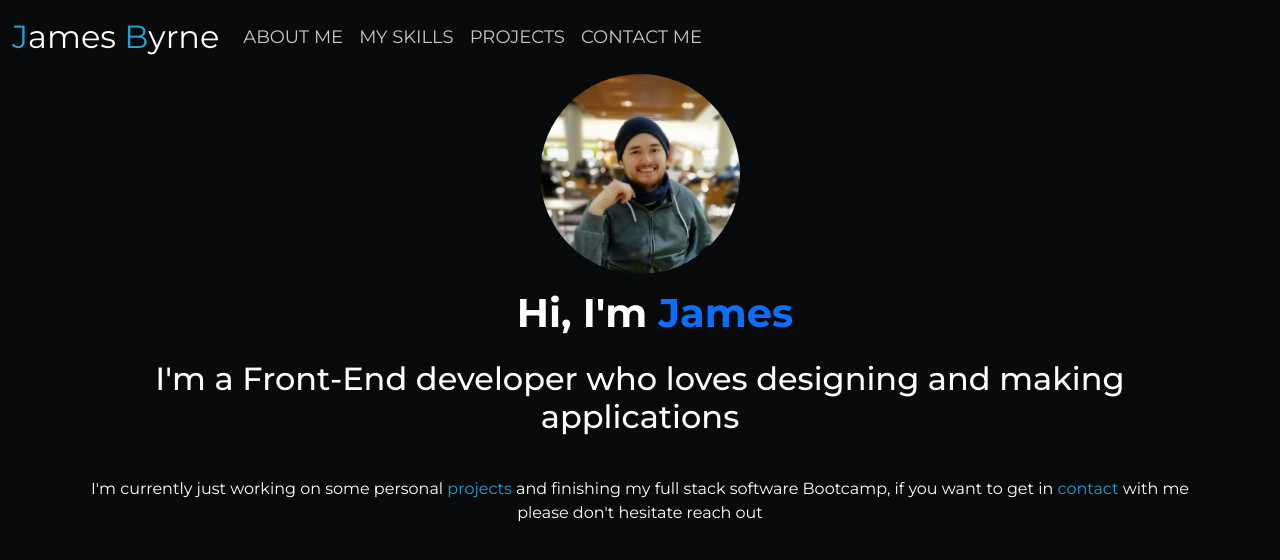
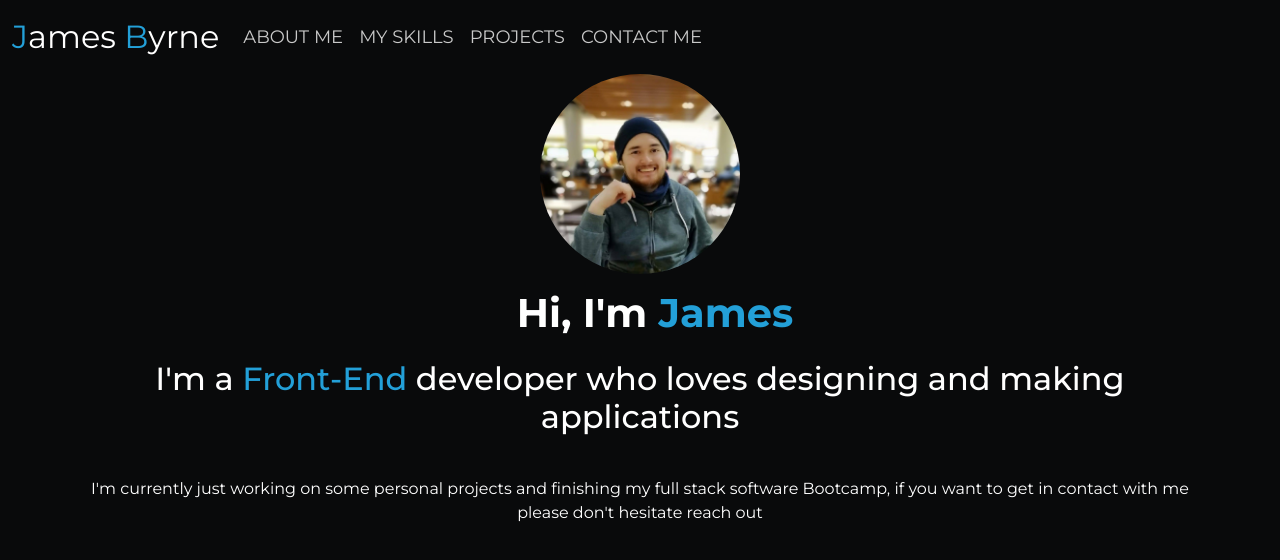
Before and after one commit to JamesB94/mypersonalPortfolioSite, a website: page index.html in a window 1280 px wide. Drawn offline with nearby package versions, Linux system fonts and the light colour scheme.

Commit message:
fixed some navigation issues

```diff
--- a/index.html
+++ b/index.html
@@ -76,19 +76,19 @@
     <div class="container introContainer">
       <div class="row">
         <div class="introduction">
-          <h1>Hi, I'm <span style="color: #23a0d8"><a href="/aboutMe.html">James</a></span> </h1>
+          <h1>Hi, I'm <span style="color: #23a0d8">James</span> </h1>
         </div>
 
       </div>
       <div class="row">
         <div class="introductionText">
-          <h2>I'm a Front-End developer who loves designing and making applications </h2>
+          <h2>I'm a <span style="color: #23a0d8">Front-End </span> developer  who loves designing and making applications </h2>
         </div>
       </div>
 
       <div class="row">
         <div class="introductionTextfollowup">
-          <p>I'm currently just working on some personal <a href="/projects.html">projects</a> and finishing my full stack software Bootcamp, if you want to get in <a href="/contactMe.html">contact</a> with me please don't hesitate reach out </p>
+          <p>I'm currently just working on some personal projects and finishing my full stack software Bootcamp, if you want to get in contact with me please don't hesitate reach out </p>
         </div>
       </div>
     </div>
```
